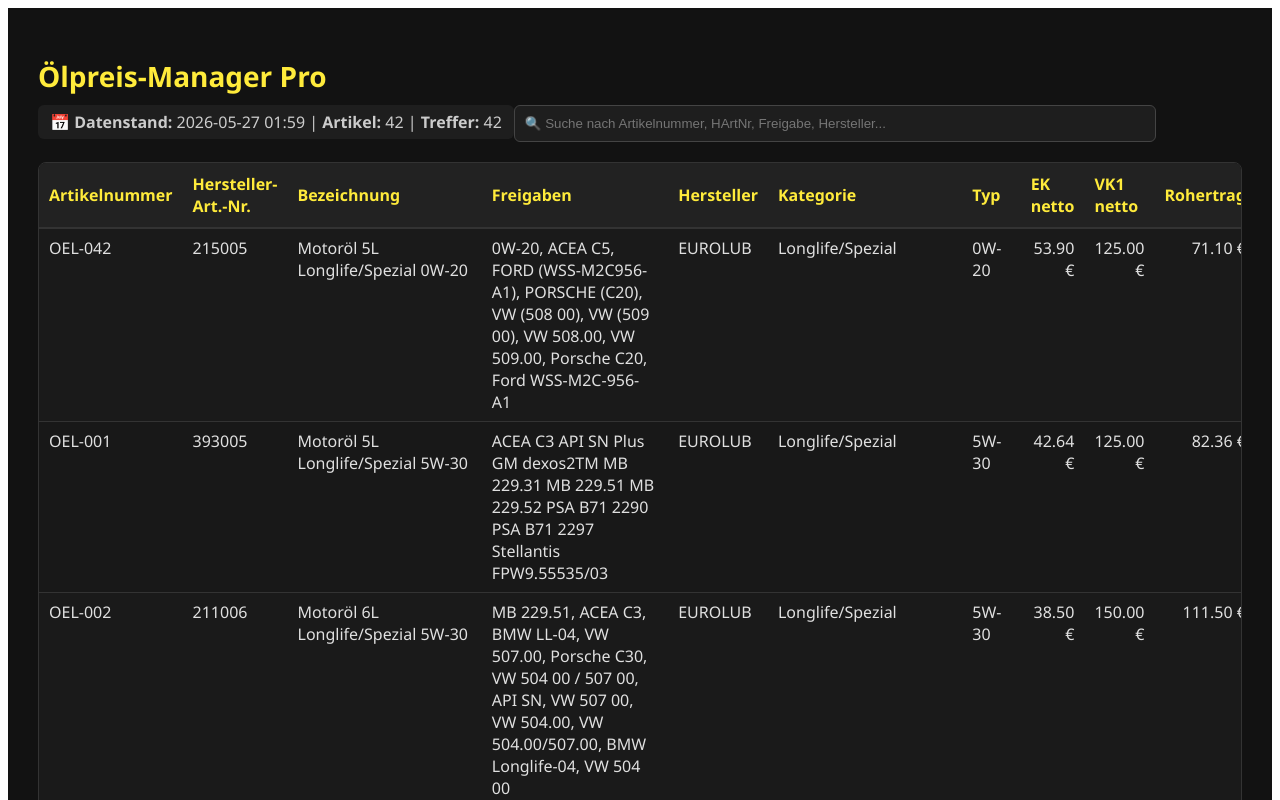
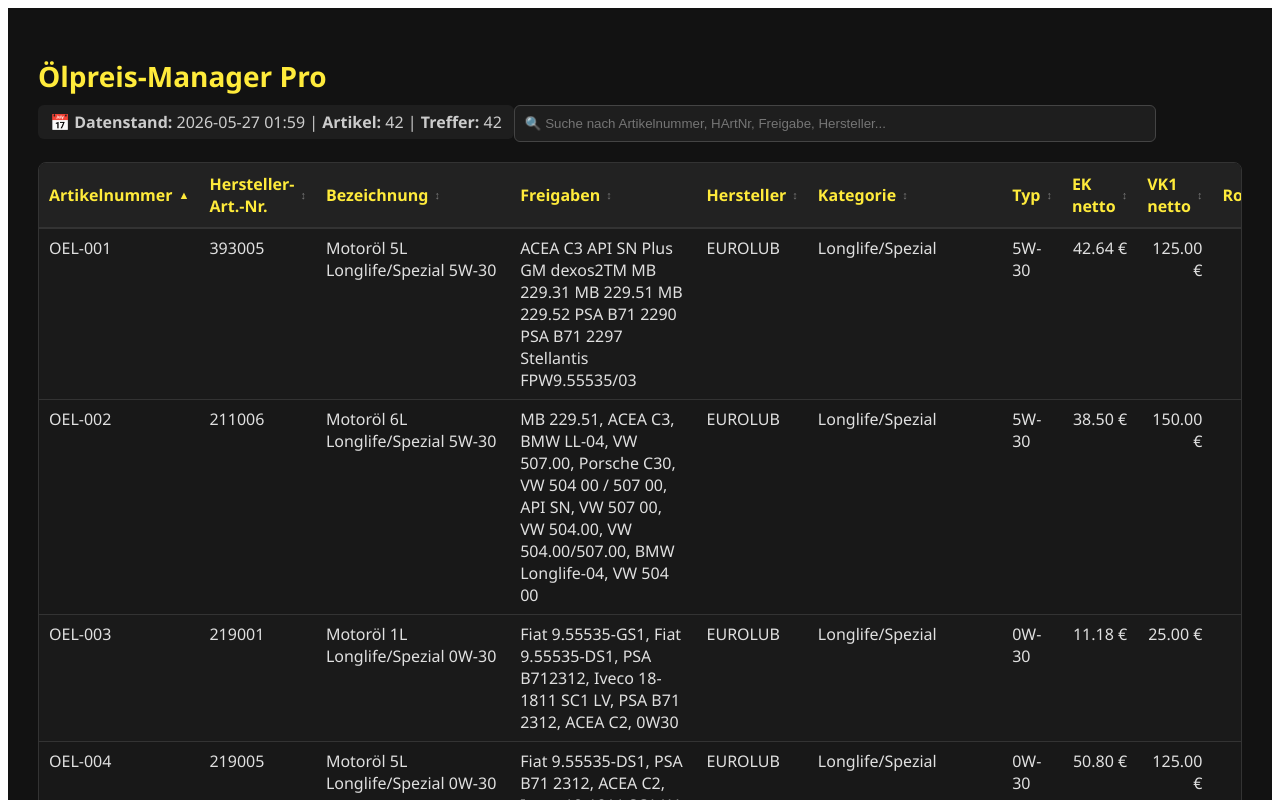
Before and after one commit to McLovin84de/Oelpreis-Manager-Pro, a React (Vite) app: page / in a window 1280 px wide. Shown: the top 800 px of the page. Built offline with nearby package versions, Linux system fonts and the light colour scheme.

Commit message:
Add sortable oil table columns

```diff
--- a/src/App.jsx
+++ b/src/App.jsx
@@ -5,6 +5,7 @@ function App() {
   const [data, setData] = useState({ stand_datum: "Unbekannt", daten: [] });
   const [search, setSearch] = useState("");
   const [filtered, setFiltered] = useState([]);
+  const [sortConfig, setSortConfig] = useState({ key: "artikelnummer", direction: "asc" });
 
   const toNumber = (value) => {
     if (typeof value === "number") return Number.isFinite(value) ? value : 0;
@@ -194,6 +195,57 @@ function App() {
     return safeText.replace(regex, (m) => `<span style="background-color: #ffeb3b; color: black; font-weight: 600;">${m}</span>`);
   };
 
+  const sortAccessors = {
+    artikelnummer: (oil) => oil.artikelnummer || oil.interne_nummer || "",
+    hersteller_artikelnummer: (oil) => oil.hersteller_artikelnummer || "",
+    bezeichnung: (oil) => oil.bezeichnung || "",
+    freigaben: (oil) => oil.freigaben || "",
+    hersteller: (oil) => oil.hersteller || "",
+    kategorie: (oil) => oil.kategorie || "",
+    fluid_typ: (oil) => oil.fluid_typ || "",
+    ek: getEk,
+    vk: getVk,
+    rohertrag: getRohertrag,
+    marge: getMargeProzent,
+  };
+
+  const numericSortKeys = new Set(["ek", "vk", "rohertrag", "marge"]);
+  const collator = new Intl.Collator("de", { numeric: true, sensitivity: "base" });
+
+  const sortedFiltered = [...filtered].sort((a, b) => {
+    const accessor = sortAccessors[sortConfig.key];
+    if (!accessor) return 0;
+
+    const direction = sortConfig.direction === "desc" ? -1 : 1;
+    const valueA = accessor(a);
+    const valueB = accessor(b);
+
+    if (numericSortKeys.has(sortConfig.key)) {
+      return (toNumber(valueA) - toNumber(valueB)) * direction;
+    }
+
+    return collator.compare(String(valueA), String(valueB)) * direction;
+  });
+
+  const handleSort = (key) => {
+    setSortConfig((current) => ({
+      key,
+      direction: current.key === key && current.direction === "asc" ? "desc" : "asc",
+    }));
+  };
+
+  const renderSortHeader = (key, label) => {
+    const isActive = sortConfig.key === key;
+    const indicator = isActive ? (sortConfig.direction === "asc" ? "▲" : "▼") : "↕";
+
+    return (
+      <button type="button" onClick={() => handleSort(key)} style={styles.sortButton} title={`${label} sortieren`}>
+        <span>{label}</span>
+        <span style={isActive ? styles.sortIconActive : styles.sortIcon}>{indicator}</span>
+      </button>
+    );
+  };
+
   return (
     <div style={styles.page}>
       <h1 style={styles.title}>Ölpreis-Manager Pro</h1>
@@ -215,21 +267,21 @@ function App() {
           <table style={styles.table}>
             <thead>
               <tr>
-                <th style={styles.th}>Artikelnummer</th>
-                <th style={styles.th}>Hersteller-Art.-Nr.</th>
-                <th style={styles.th}>Bezeichnung</th>
-                <th style={styles.th}>Freigaben</th>
-                <th style={styles.th}>Hersteller</th>
-                <th style={styles.th}>Kategorie</th>
-                <th style={styles.th}>Typ</th>
-                <th style={styles.th}>EK netto</th>
-                <th style={styles.th}>VK1 netto</th>
-                <th style={styles.th}>Rohertrag</th>
-                <th style={styles.th}>Marge</th>
+                <th style={styles.th}>{renderSortHeader("artikelnummer", "Artikelnummer")}</th>
+                <th style={styles.th}>{renderSortHeader("hersteller_artikelnummer", "Hersteller-Art.-Nr.")}</th>
+                <th style={styles.th}>{renderSortHeader("bezeichnung", "Bezeichnung")}</th>
+                <th style={styles.th}>{renderSortHeader("freigaben", "Freigaben")}</th>
+                <th style={styles.th}>{renderSortHeader("hersteller", "Hersteller")}</th>
+                <th style={styles.th}>{renderSortHeader("kategorie", "Kategorie")}</th>
+                <th style={styles.th}>{renderSortHeader("fluid_typ", "Typ")}</th>
+                <th style={styles.th}>{renderSortHeader("ek", "EK netto")}</th>
+                <th style={styles.th}>{renderSortHeader("vk", "VK1 netto")}</th>
+                <th style={styles.th}>{renderSortHeader("rohertrag", "Rohertrag")}</th>
+                <th style={styles.th}>{renderSortHeader("marge", "Marge")}</th>
               </tr>
             </thead>
             <tbody>
-              {filtered.map((oil, i) => {
+              {sortedFiltered.map((oil, i) => {
                 const marge = getMargeProzent(oil);
                 return (
                   <tr key={i} style={i % 2 ? styles.trAlt : styles.tr} className="row">
@@ -268,6 +320,9 @@ const styles = {
   tableContainer: { overflowX: "auto", borderRadius: "8px", border: "1px solid #333", backgroundColor: "#1c1c1c" },
   table: { width: "100%", borderCollapse: "collapse" },
   th: { textAlign: "left", backgroundColor: "#222", color: "#ffeb3b", padding: "10px", borderBottom: "2px solid #333", position: "sticky", top: 0 },
+  sortButton: { display: "inline-flex", alignItems: "center", gap: "6px", width: "100%", border: 0, padding: 0, background: "transparent", color: "inherit", font: "inherit", fontWeight: 700, textAlign: "left", cursor: "pointer" },
+  sortIcon: { color: "#777", fontSize: "11px" },
+  sortIconActive: { color: "#ffeb3b", fontSize: "11px" },
   td: { padding: "8px 10px", borderBottom: "1px solid #333", verticalAlign: "top" },
   tr: { backgroundColor: "#1a1a1a" },
   trAlt: { backgroundColor: "#181818" },
```
